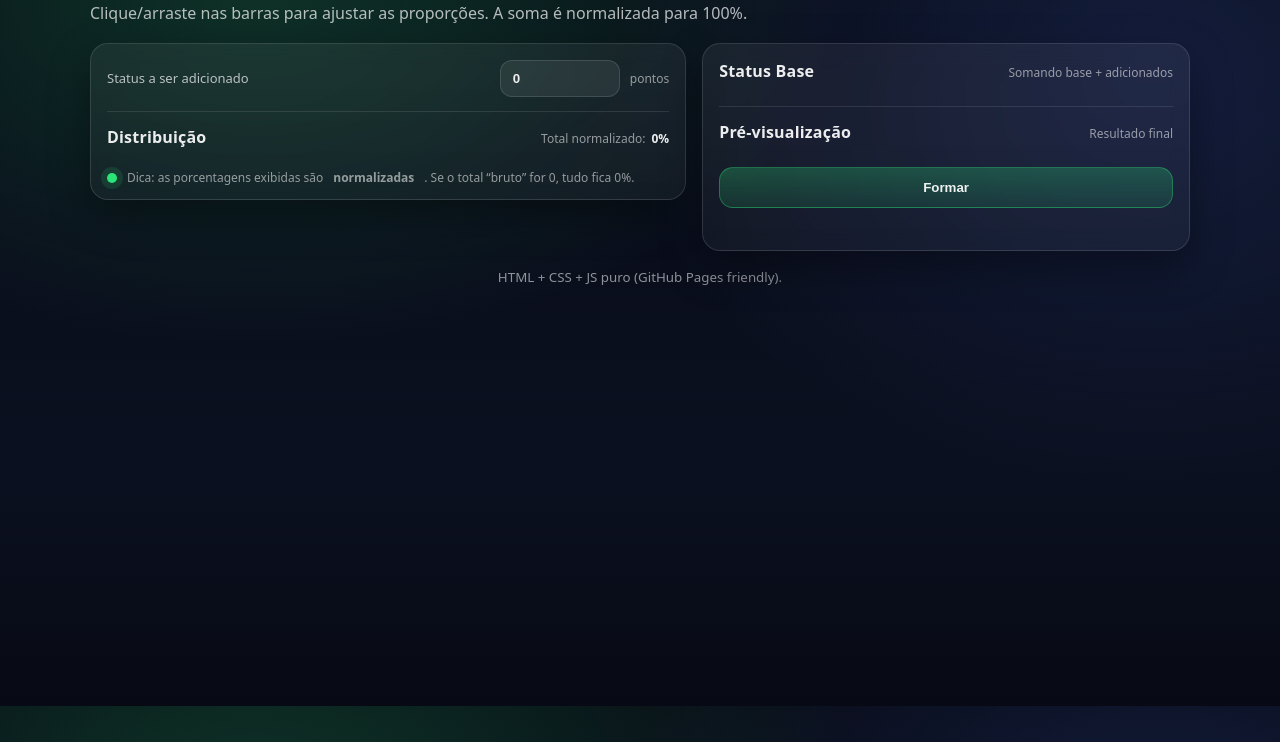
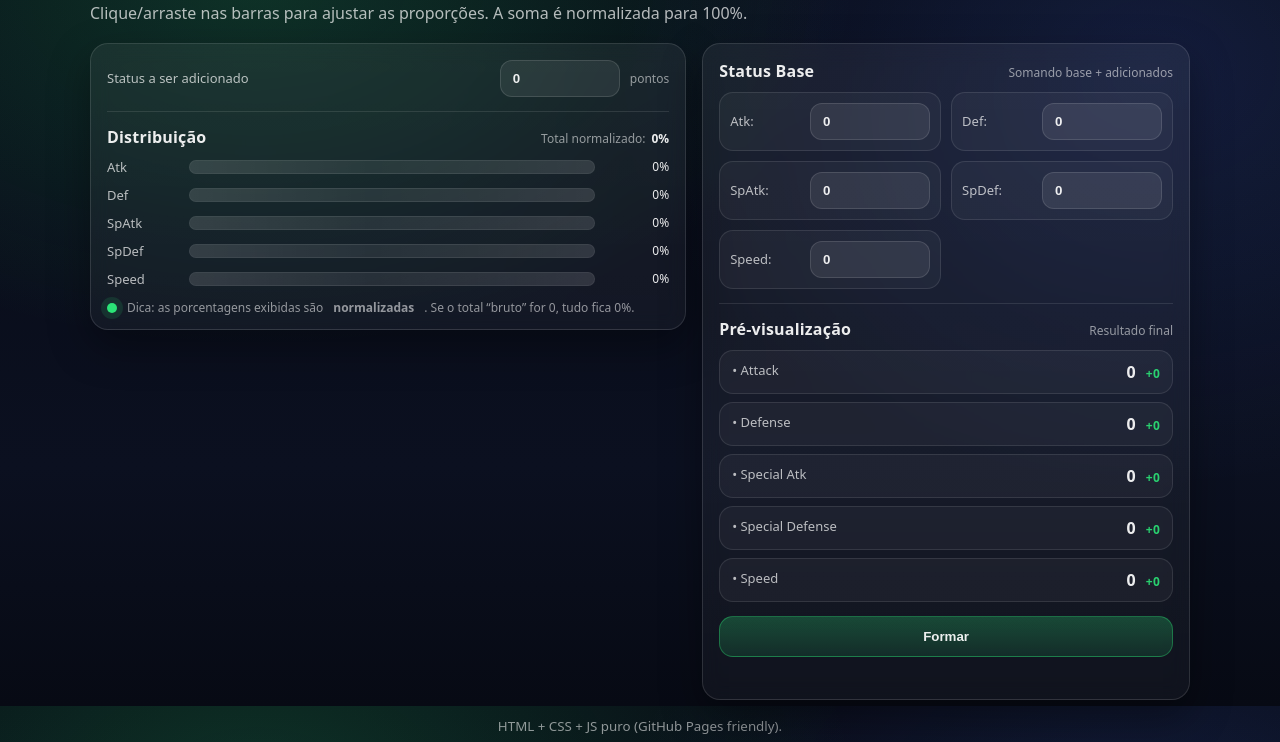
Before and after one commit to Tiago-JCL/nunki, a plain HTML site: page index.html in a window 1280 px wide. Shown: the part 94-836 px from the top of the page. Drawn offline with Linux system fonts and the light colour scheme.

Commit message:
Change script tag to load app.js with defer

```diff
--- a/index.html
+++ b/index.html
@@ -5,7 +5,7 @@
   <meta name="viewport" content="width=device-width, initial-scale=1" />
   <title>Distribuidora de Status</title>
   <link rel="stylesheet" href="style.css" />
-  <script src="./app.js"></script>
+  <script defer src="./app.js"></script>
 </head>
 
 <body>
```
